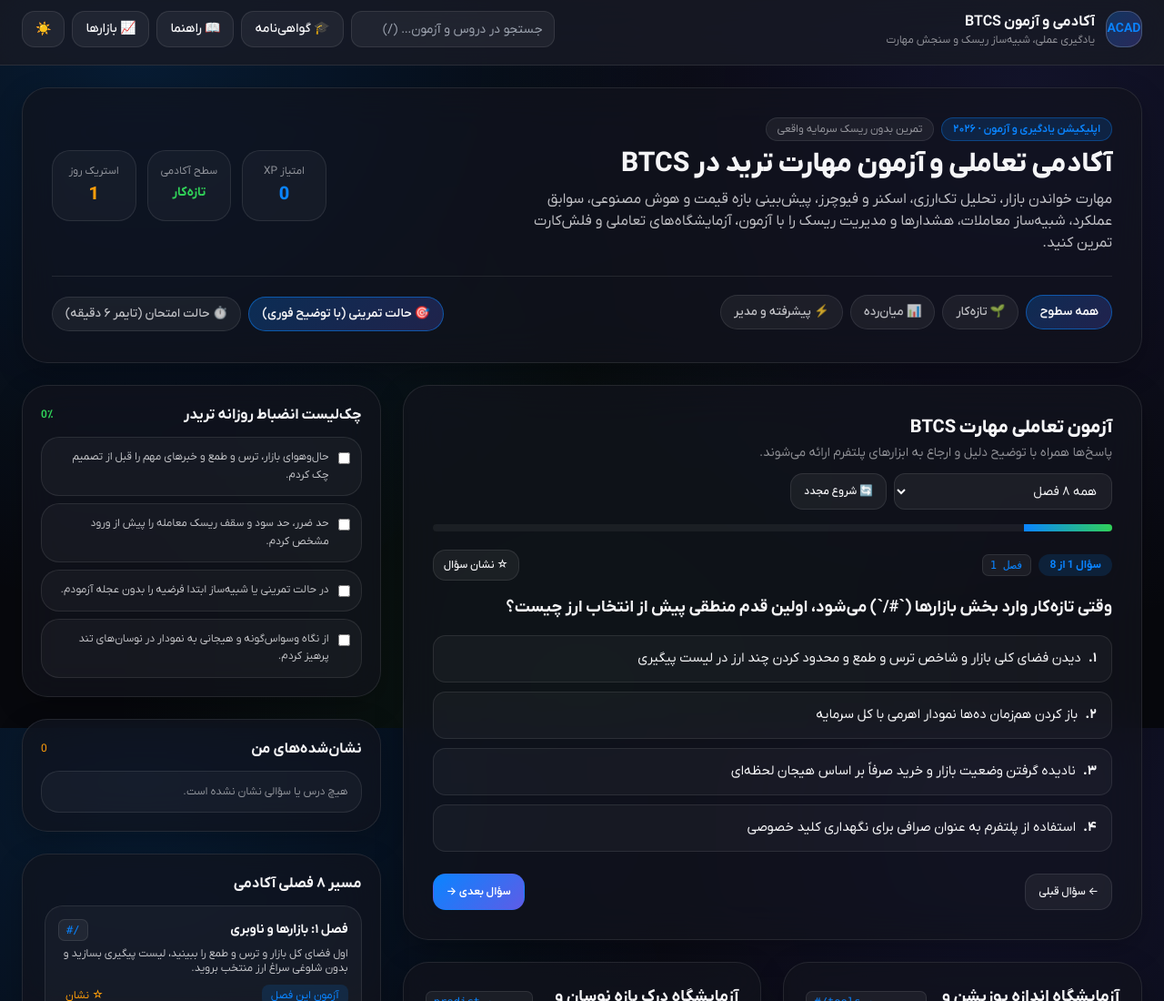
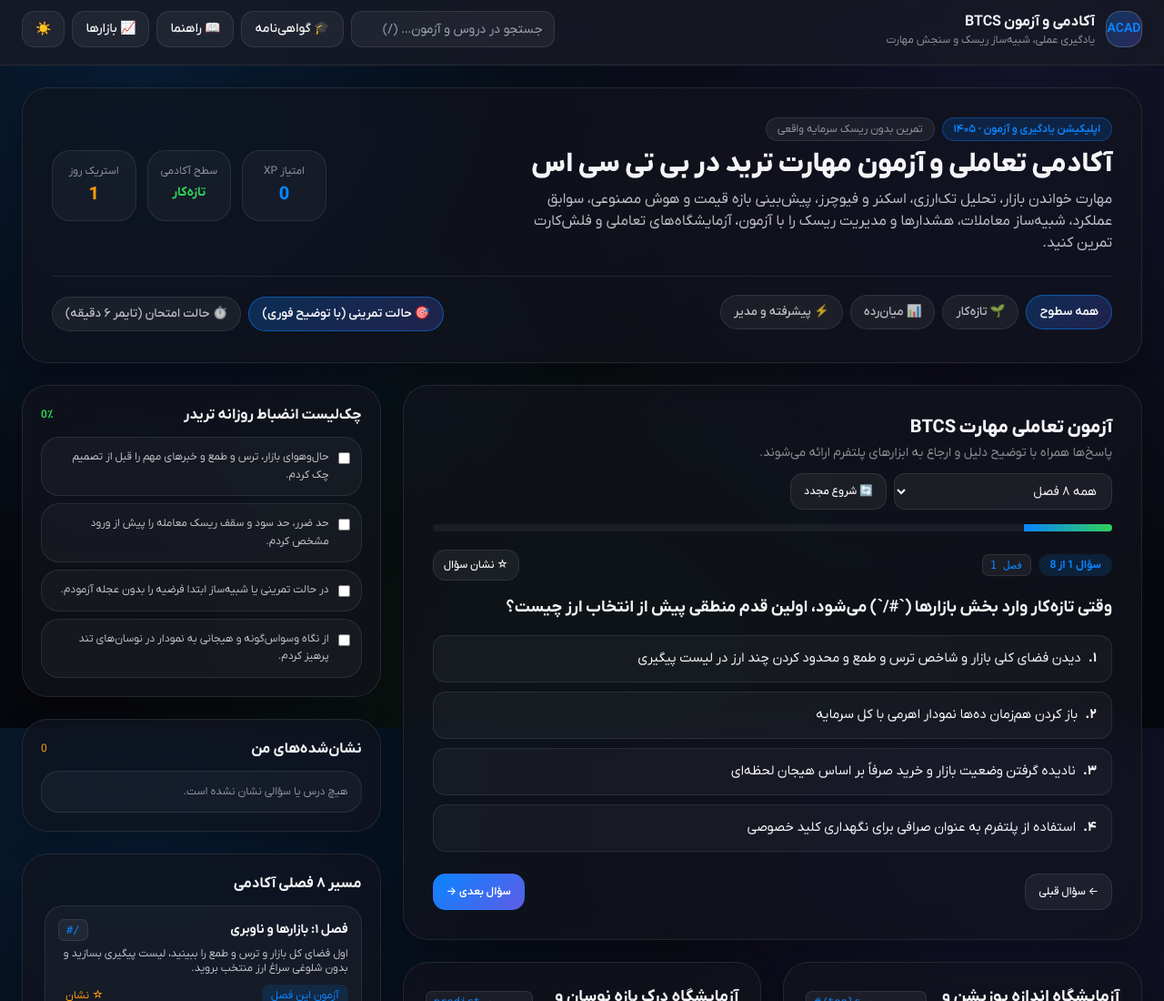
Before and after one commit to webiran0x/BTCS, a website: page academy/index.html in a window 1280 px wide. Shown: the top 1100 px of the page at 91% size. Drawn offline with nearby package versions, Linux system fonts and the light colour scheme.

Commit message:
Update project

```diff
--- a/academy/index.html
+++ b/academy/index.html
@@ -373,14 +373,14 @@
         <div class="space-y-2 max-w-2xl">
           <div class="flex flex-wrap items-center gap-2">
             <span class="px-3 py-1 rounded-full text-xs font-semibold" style="background: rgba(10,132,255,0.16); color: var(--accent-blue); border: 1px solid rgba(10,132,255,0.35);">
-              اپلیکیشن یادگیری و آزمون · ۲۰۲۶
+              اپلیکیشن یادگیری و آزمون · ۱۴۰۵
             </span>
             <span class="px-3 py-1 rounded-full text-xs" style="background: var(--surface-subtle); color: var(--ink-muted); border: 1px solid var(--border-hairline);">
               تمرین بدون ریسک سرمایه واقعی
             </span>
           </div>
           <h1 class="text-2xl sm:text-3xl font-extrabold leading-snug m-0">
-            آکادمی تعاملی و آزمون مهارت ترید در BTCS
+            آکادمی تعاملی و آزمون مهارت ترید در بی تی سی اس
           </h1>
           <p class="text-sm sm:text-base m-0" style="color: var(--ink-secondary);">
             مهارت خواندن بازار، تحلیل تک‌ارزی، اسکنر و فیوچرز، پیش‌بینی بازه قیمت و هوش مصنوعی، سوابق عملکرد، شبیه‌ساز معاملات، هشدارها و مدیریت ریسک را با آزمون، آزمایشگاه‌های تعاملی و فلش‌کارت تمرین کنید.
```
